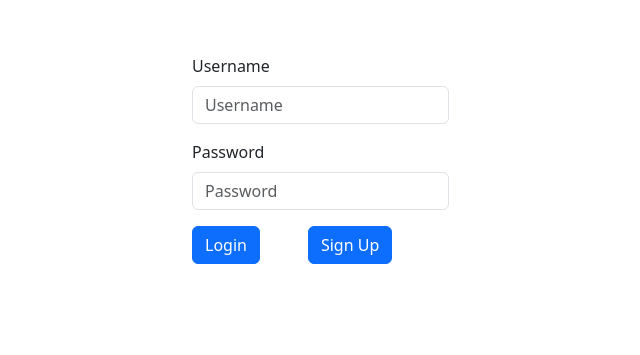
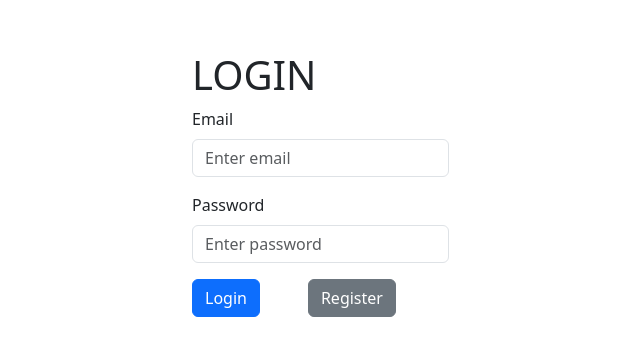
Before and after one commit to magdadaroraul/holyc, a React (Vite) app: page /login in a window 1280 px wide. Shown: the part 241-596 px from the top of the page, without its empty margins (458-1098 px from the left). Built offline with nearby package versions, Linux system fonts and the light colour scheme.

Commit message:
changes on login

```diff
--- a/src/pages/Login.jsx
+++ b/src/pages/Login.jsx
@@ -1,16 +1,18 @@
+import React, { useState } from 'react';
+import { useNavigate } from 'react-router-dom';
 import Form from 'react-bootstrap/Form';
 import Button from 'react-bootstrap/Button';
-import React, { useState } from 'react';
-import { useNavigate } from 'react-router-dom';
 
 const Login = () => {
-  const [username, setUsername] = useState('');
+  const [email, setEmail] = useState('');
   const [password, setPassword] = useState('');
   const navigate = useNavigate();
 
   const handleLogin = (e) => {
     e.preventDefault();
-    if (username === 'admin' && password === 'admin') {
+
+    // Mock login logic
+    if (email === 'admin@example.com' && password === 'admin') {
       navigate('/dashboard');
     } else {
       alert('Invalid credentials');
@@ -18,28 +20,39 @@ const Login = () => {
   };
 
   return (
-    <div style={{marginLeft: '650px'}}>
+    <div style={{ marginLeft: '650px', marginTop: '50px' }}>
+      <h1>LOGIN</h1>
       <Form onSubmit={handleLogin}>
-        <Form.Group className="mb-3" controlId="username">
-          <Form.Label>Username</Form.Label>
-          <Form.Control type="text" placeholder="Username" onChange={(e) => setUsername(e.target.value)} />
+        <Form.Group className="mb-3" controlId="email">
+          <Form.Label>Email</Form.Label>
+          <Form.Control
+            type="email"
+            placeholder="Enter email"
+            value={email}
+            onChange={(e) => setEmail(e.target.value)}
+          />
         </Form.Group>
 
         <Form.Group className="mb-3" controlId="password">
           <Form.Label>Password</Form.Label>
-          <Form.Control type="password" placeholder="Password" onChange={(e) => setPassword(e.target.value)}  />
+          <Form.Control
+            type="password"
+            placeholder="Enter password"
+            value={password}
+            onChange={(e) => setPassword(e.target.value)}
+          />
         </Form.Group>
 
         <Button variant="primary" type="submit" className="me-5">
           Login
         </Button>
 
-        <Button variant="primary" type="button">
-          Sign Up
+        <Button variant="secondary" type="button" onClick={() => navigate('/signup')}>
+          Register
         </Button>
       </Form>
     </div>
   );
-}
+};
 
 export default Login;
```
